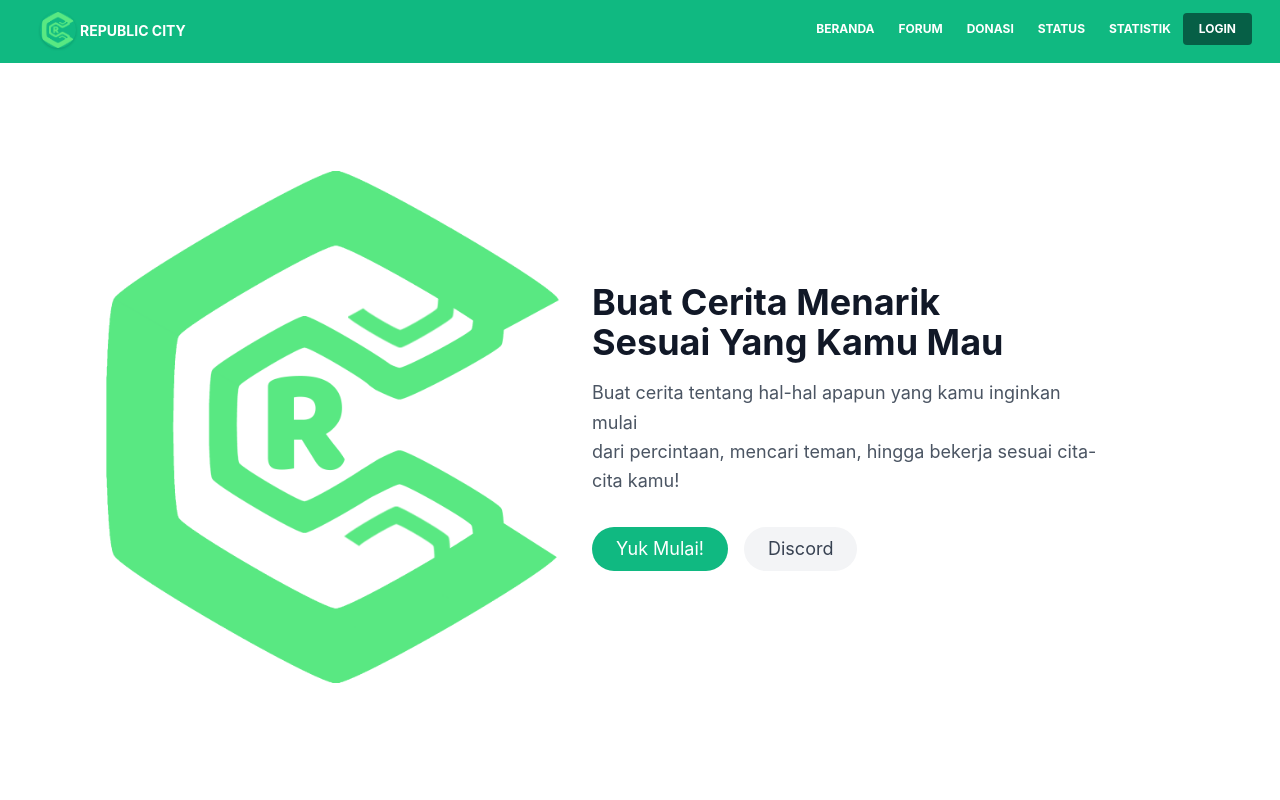
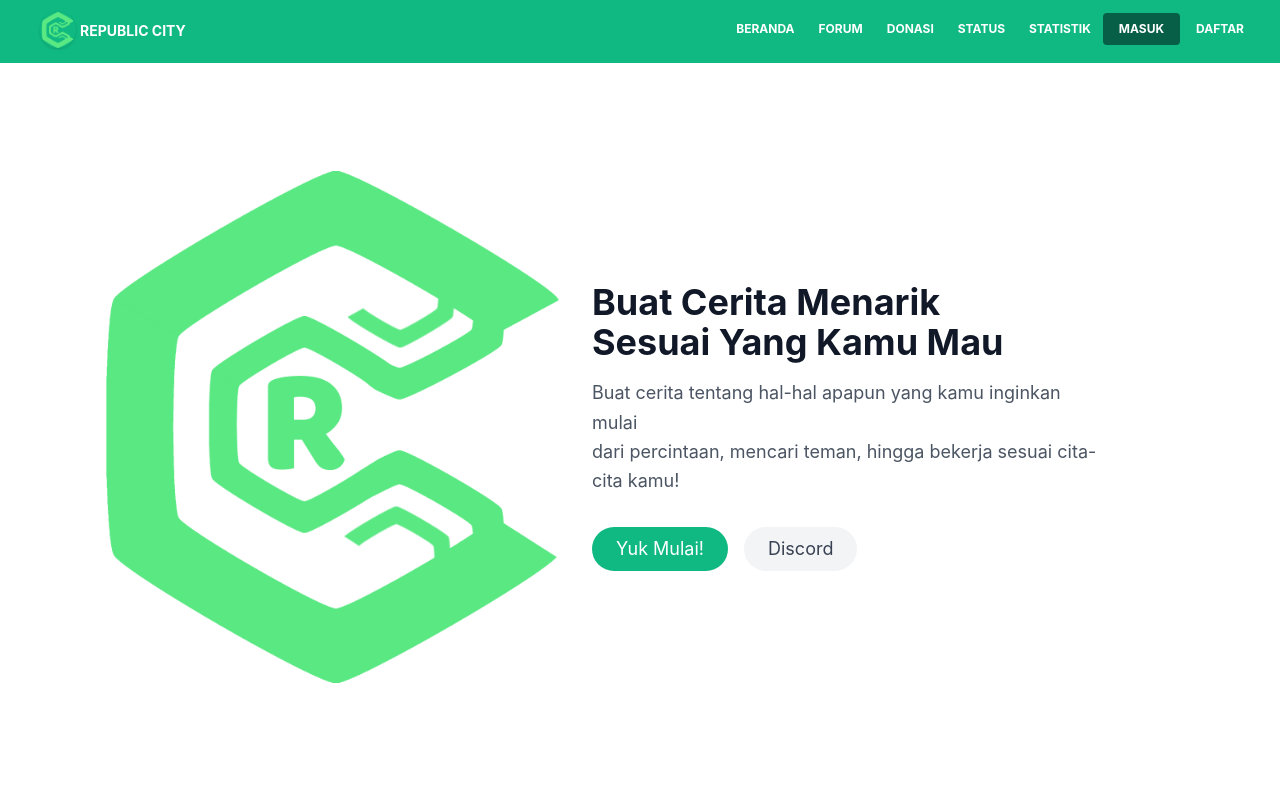
Before and after one commit to rahmatagungj/rcrp-landingpage, a React (Create React App) app: page / in a window 1280 px wide. Shown: the top 800 px of the page. Built offline with nearby package versions, Linux system fonts and the light colour scheme.

Commit message:
add link to register

```diff
--- a/src/components/Navbars/Navbars.js
+++ b/src/components/Navbars/Navbars.js
@@ -50,11 +50,17 @@ const Navbars = () => {
 
             <li className="nav-item">
               <Link
-                to="/Login"
+                to="/Masuk"
                 class="text-white bg-green-800 hover:bg-white hover:text-green-800 active:bg-green-800 font-bold uppercase text-xs px-4 py-2 rounded outline-none focus:outline-none mr-1 mb-1 ease-linear transition-all duration-150"
                 type="button"
               >
-                LOGIN
+                Masuk
+              </Link>
+            </li>
+
+            <li className="nav-item">
+              <Link to="/Daftar" class="px-3 py-2 flex items-center text-xs uppercase font-bold leading-snug text-white hover:text-green-800" type="button">
+                Daftar
               </Link>
             </li>
           </ul>
```
